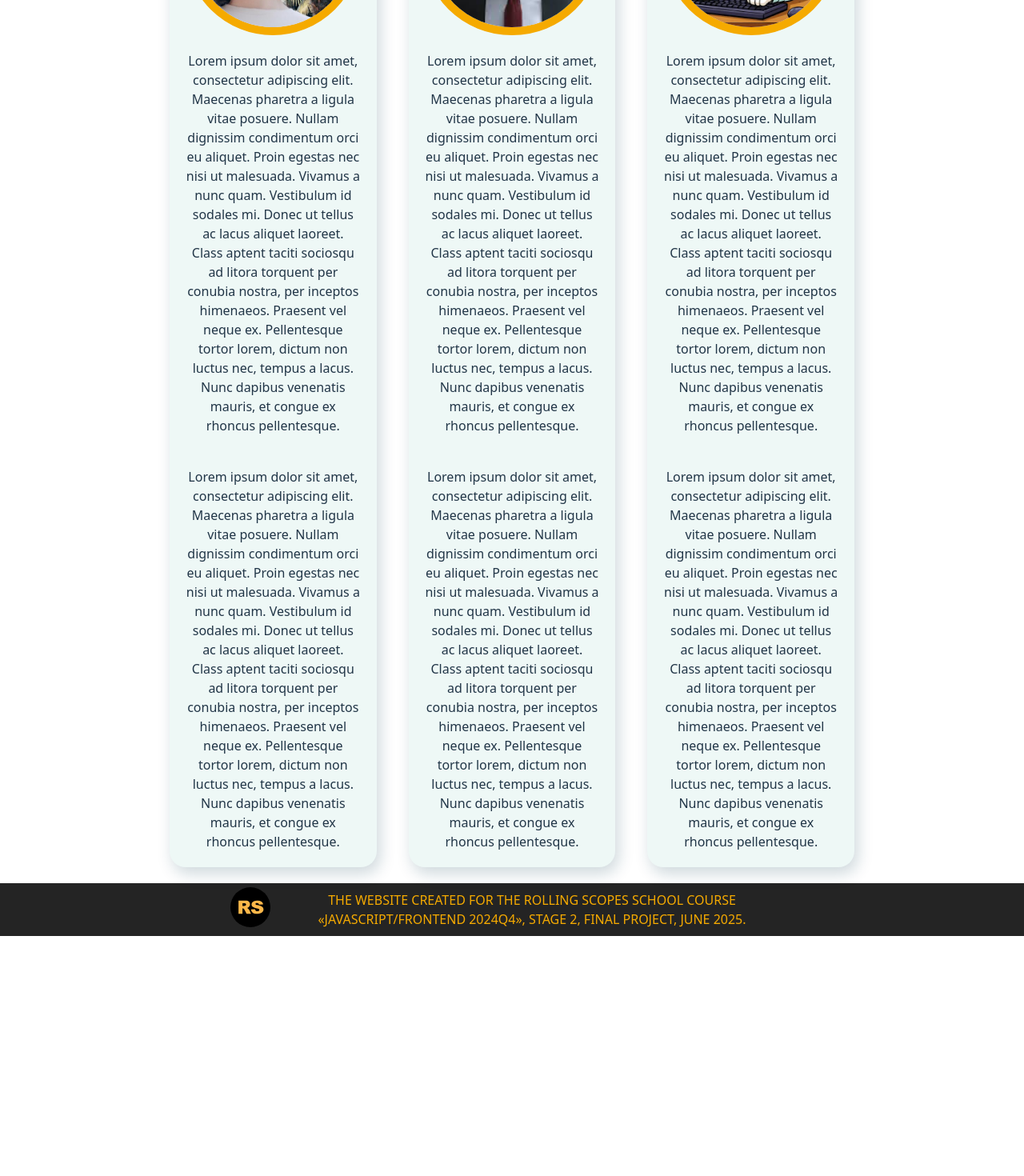
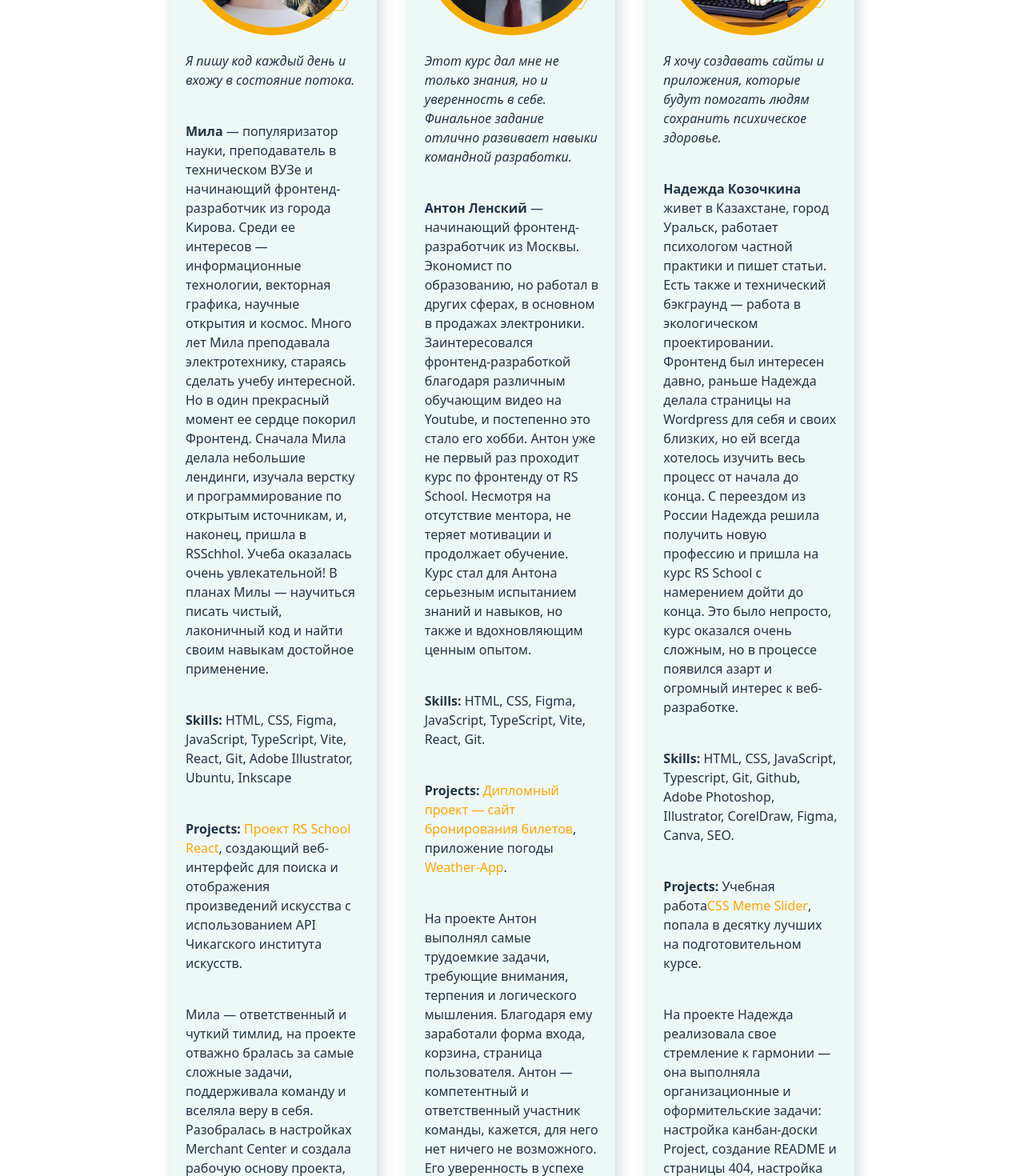
Before and after one commit to MilaSem/eCommerce-App, a React (Vite) app: page /about in a window 1280 px wide. Shown: the part 420-1890 px from the top of the page at 80% size. Before the commit the page ends 1590 px from the top, so only its background shows below. Built offline with nearby package versions, Linux system fonts and the light colour scheme; no server answers; what @commercetools/platform-sdk, @commercetools/ts-client would draw is missing.

Commit message:
feat: add team presentation

```diff
--- a/src/app/routes/AboutPage/AboutPage.module.css
+++ b/src/app/routes/AboutPage/AboutPage.module.css
@@ -1,7 +1,7 @@
 .container {
   display: flex;
   flex-direction: row;
-  align-items: center;
+  align-items: flex-start;
   justify-content: space-between;
 
   width: 70%;
@@ -17,6 +17,7 @@
   justify-content: flex-start;
 
   width: 40%;
+  height: 80%;
   margin: 20px;
   border-radius: 20px;
 
@@ -26,6 +27,7 @@
 
 .container li p {
   padding: 20px;
+  text-align: left;
 }
 
 .link {
--- a/src/app/routes/AboutPage/AboutPage.tsx
+++ b/src/app/routes/AboutPage/AboutPage.tsx
@@ -20,24 +20,41 @@ export const AboutPage = () => {
             alt="Mila"
           ></img>
           <p>
-            Lorem ipsum dolor sit amet, consectetur adipiscing elit. Maecenas
-            pharetra a ligula vitae posuere. Nullam dignissim condimentum orci
-            eu aliquet. Proin egestas nec nisi ut malesuada. Vivamus a nunc
-            quam. Vestibulum id sodales mi. Donec ut tellus ac lacus aliquet
-            laoreet. Class aptent taciti sociosqu ad litora torquent per conubia
-            nostra, per inceptos himenaeos. Praesent vel neque ex. Pellentesque
-            tortor lorem, dictum non luctus nec, tempus a lacus. Nunc dapibus
-            venenatis mauris, et congue ex rhoncus pellentesque.
+            {' '}
+            <cite>Я пишу код каждый день и вхожу в состояние потока.</cite>
           </p>
           <p>
-            Lorem ipsum dolor sit amet, consectetur adipiscing elit. Maecenas
-            pharetra a ligula vitae posuere. Nullam dignissim condimentum orci
-            eu aliquet. Proin egestas nec nisi ut malesuada. Vivamus a nunc
-            quam. Vestibulum id sodales mi. Donec ut tellus ac lacus aliquet
-            laoreet. Class aptent taciti sociosqu ad litora torquent per conubia
-            nostra, per inceptos himenaeos. Praesent vel neque ex. Pellentesque
-            tortor lorem, dictum non luctus nec, tempus a lacus. Nunc dapibus
-            venenatis mauris, et congue ex rhoncus pellentesque.
+            <b>Мила</b> — популяризатор науки, преподаватель в техническом ВУЗе
+            и начинающий фронтенд-разработчик из города Кирова. Среди ее
+            интересов — информационные технологии, векторная графика, научные
+            открытия и космос. Много лет Мила преподавала электротехнику,
+            стараясь сделать учебу интересной. Но в один прекрасный момент ее
+            сердце покорил Фронтенд. Сначала Мила делала небольшие лендинги,
+            изучала верстку и программирование по открытым источникам, и,
+            наконец, пришла в RSSchhol. Учеба оказалась очень увлекательной! В
+            планах Милы — научиться писать чистый, лаконичный код и найти своим
+            навыкам достойное применение.
+          </p>
+          <p>
+            <b>Skills:</b> HTML, CSS, Figma, JavaScript, TypeScript, Vite,
+            React, Git, Adobe Illustrator, Ubuntu, Inkscape
+          </p>
+          <p>
+            <b>Projects:</b>{' '}
+            <a href="https://milasem-react-redux-rtk.netlify.app/?page=1">
+              Проект RS School React
+            </a>
+            , создающий веб-интерфейс для поиска и отображения произведений
+            искусства с использованием API Чикагского института искусств.
+          </p>
+
+          <p>
+            Мила — ответственный и чуткий тимлид, на проекте отважно бралась за
+            самые сложные задачи, поддерживала команду и вселяла веру в себя.
+            Разобралась в настройках Merchant Center и создала рабочую основу
+            проекта, настроила интеграцию с пользовательским интерфейсом,
+            сделала форму регистрации. Грамотно распределяла задачи с учетом
+            уровня и навыков всех участников.
           </p>
         </li>
         <li className={styles.anton}>
@@ -54,24 +71,43 @@ export const AboutPage = () => {
             alt="Anton"
           ></img>
           <p>
-            Lorem ipsum dolor sit amet, consectetur adipiscing elit. Maecenas
-            pharetra a ligula vitae posuere. Nullam dignissim condimentum orci
-            eu aliquet. Proin egestas nec nisi ut malesuada. Vivamus a nunc
-            quam. Vestibulum id sodales mi. Donec ut tellus ac lacus aliquet
-            laoreet. Class aptent taciti sociosqu ad litora torquent per conubia
-            nostra, per inceptos himenaeos. Praesent vel neque ex. Pellentesque
-            tortor lorem, dictum non luctus nec, tempus a lacus. Nunc dapibus
-            venenatis mauris, et congue ex rhoncus pellentesque.
+            <cite>
+              Этот курс дал мне не только знания, но и уверенность в себе.
+              Финальное задание отлично развивает навыки командной разработки.
+            </cite>
           </p>
           <p>
-            Lorem ipsum dolor sit amet, consectetur adipiscing elit. Maecenas
-            pharetra a ligula vitae posuere. Nullam dignissim condimentum orci
-            eu aliquet. Proin egestas nec nisi ut malesuada. Vivamus a nunc
-            quam. Vestibulum id sodales mi. Donec ut tellus ac lacus aliquet
-            laoreet. Class aptent taciti sociosqu ad litora torquent per conubia
-            nostra, per inceptos himenaeos. Praesent vel neque ex. Pellentesque
-            tortor lorem, dictum non luctus nec, tempus a lacus. Nunc dapibus
-            venenatis mauris, et congue ex rhoncus pellentesque.
+            <b>Антон Ленский</b> — начинающий фронтенд-разработчик из Москвы.
+            Экономист по образованию, но работал в других сферах, в основном в
+            продажах электроники. Заинтересовался фронтенд-разработкой благодаря
+            различным обучающим видео на Youtube, и постепенно это стало его
+            хобби. Антон уже не первый раз проходит курс по фронтенду от RS
+            School. Несмотря на отсутствие ментора, не теряет мотивации и
+            продолжает обучение. Курс стал для Антона серьезным испытанием
+            знаний и навыков, но также и вдохновляющим ценным опытом.
+          </p>
+          <p>
+            <b>Skills:</b> HTML, CSS, Figma, JavaScript, TypeScript, Vite,
+            React, Git.
+          </p>
+          <p>
+            <b>Projects:</b>{' '}
+            <a href="https://github.com/hitman46923/js-cp-diploma-edited">
+              Дипломный проект — сайт бронирования билетов
+            </a>
+            , приложение погоды{' '}
+            <a href="https://github.com/hitman46923/Weather-App">Weather-App</a>
+            .
+          </p>
+
+          <p>
+            На проекте Антон выполнял самые трудоемкие задачи, требующие
+            внимания, терпения и логического мышления. Благодаря ему заработали
+            форма входа, корзина, страница пользователя. Антон — компетентный и
+            ответственный участник команды, кажется, для него нет ничего не
+            возможного. Его уверенность в успехе передавалась другим участникам
+            команды, благодаря этому удалось сохранить мотивацию на высоком
+            уровне до конца проекта.
           </p>
         </li>
         <li className={styles.nadya}>
@@ -88,24 +124,39 @@ export const AboutPage = () => {
             alt="Nadya"
           ></img>
           <p>
-            Lorem ipsum dolor sit amet, consectetur adipiscing elit. Maecenas
-            pharetra a ligula vitae posuere. Nullam dignissim condimentum orci
-            eu aliquet. Proin egestas nec nisi ut malesuada. Vivamus a nunc
-            quam. Vestibulum id sodales mi. Donec ut tellus ac lacus aliquet
-            laoreet. Class aptent taciti sociosqu ad litora torquent per conubia
-            nostra, per inceptos himenaeos. Praesent vel neque ex. Pellentesque
-            tortor lorem, dictum non luctus nec, tempus a lacus. Nunc dapibus
-            venenatis mauris, et congue ex rhoncus pellentesque.
+            <cite>
+              Я хочу создавать сайты и приложения, которые будут помогать людям
+              сохранить психическое здоровье.
+            </cite>
           </p>
           <p>
-            Lorem ipsum dolor sit amet, consectetur adipiscing elit. Maecenas
-            pharetra a ligula vitae posuere. Nullam dignissim condimentum orci
-            eu aliquet. Proin egestas nec nisi ut malesuada. Vivamus a nunc
-            quam. Vestibulum id sodales mi. Donec ut tellus ac lacus aliquet
-            laoreet. Class aptent taciti sociosqu ad litora torquent per conubia
-            nostra, per inceptos himenaeos. Praesent vel neque ex. Pellentesque
-            tortor lorem, dictum non luctus nec, tempus a lacus. Nunc dapibus
-            venenatis mauris, et congue ex rhoncus pellentesque.
+            <b>Надежда Козочкина</b> живет в Казахстане, город Уральск, работает
+            психологом частной практики и пишет статьи. Есть также и технический
+            бэкграунд — работа в экологическом проектировании. Фронтенд был
+            интересен давно, раньше Надежда делала страницы на Wordpress для
+            себя и своих близких, но ей всегда хотелось изучить весь процесс от
+            начала до конца. С переездом из России Надежда решила получить новую
+            профессию и пришла на курс RS School с намерением дойти до конца.
+            Это было непросто, курс оказался очень сложным, но в процессе
+            появился азарт и огромный интерес к веб-разработке.
+          </p>
+          <p>
+            <b>Skills:</b> HTML, CSS, JavaScript, Typescript, Git, Github, Adobe
+            Photoshop, Illustrator, CorelDraw, Figma, Canva, SEO.
+          </p>
+          <p>
+            <b>Projects:</b> Учебная работа
+            <a href="https://kozochkina82.github.io/cssMemeSlider/">
+              CSS Meme Slider
+            </a>
+            , попала в десятку лучших на подготовительном курсе.
+          </p>
+          <p>
+            На проекте Надежда реализовала свое стремление к гармонии — она
+            выполняла организационные и оформительские задачи: настройка
+            канбан-доски Project, создание README и страницы 404, настройка
+            панели навигации, заполнение каталога контентом и создание страницы
+            About Us.
           </p>
         </li>
       </ul>
```
